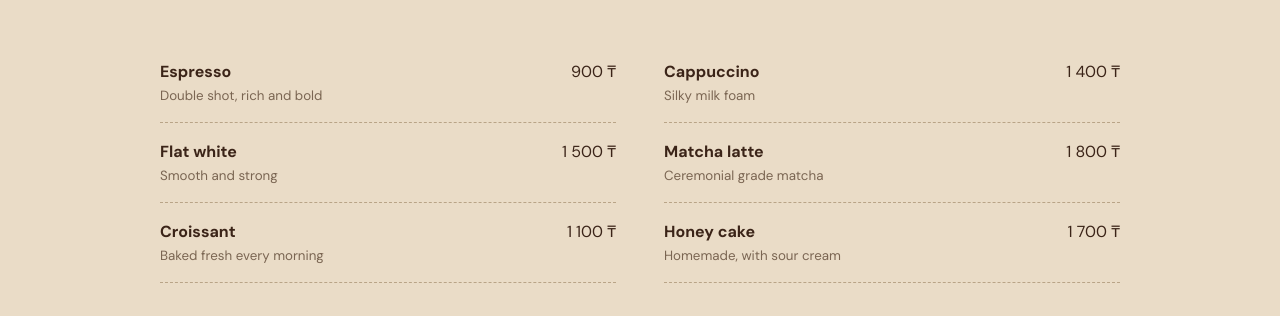
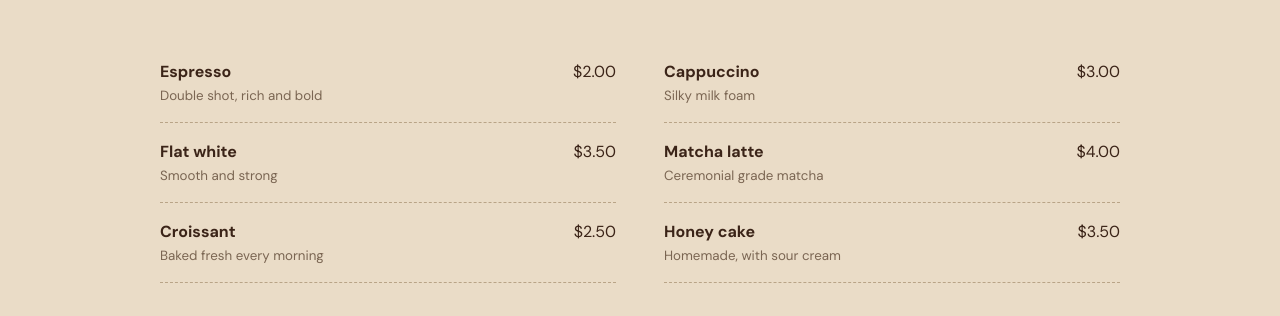
Before and after one commit to Batyrhan01/batarkhan-portfolio, a plain HTML site: page demos/coffee.html in a window 1280 px wide. Shown: the part 841-1157 px from the top of the page. Drawn offline with Linux system fonts and the light colour scheme.

Commit message:
Update coffee.html

```diff
--- a/demos/coffee.html
+++ b/demos/coffee.html
@@ -59,12 +59,12 @@
     <div class="wrap">
       <h2>Our menu</h2>
       <div class="items">
-        <div class="item"><div><b>Espresso</b><small>Double shot, rich and bold</small></div><span>900 ₸</span></div>
-        <div class="item"><div><b>Cappuccino</b><small>Silky milk foam</small></div><span>1 400 ₸</span></div>
-        <div class="item"><div><b>Flat white</b><small>Smooth and strong</small></div><span>1 500 ₸</span></div>
-        <div class="item"><div><b>Matcha latte</b><small>Ceremonial grade matcha</small></div><span>1 800 ₸</span></div>
-        <div class="item"><div><b>Croissant</b><small>Baked fresh every morning</small></div><span>1 100 ₸</span></div>
-        <div class="item"><div><b>Honey cake</b><small>Homemade, with sour cream</small></div><span>1 700 ₸</span></div>
+        <div class="item"><div><b>Espresso</b><small>Double shot, rich and bold</small></div><span>$2.00</span></div>
+        <div class="item"><div><b>Cappuccino</b><small>Silky milk foam</small></div><span>$3.00</span></div>
+        <div class="item"><div><b>Flat white</b><small>Smooth and strong</small></div><span>$3.50</span></div>
+        <div class="item"><div><b>Matcha latte</b><small>Ceremonial grade matcha</small></div><span>$4.00</span></div>
+        <div class="item"><div><b>Croissant</b><small>Baked fresh every morning</small></div><span>$2.50</span></div>
+        <div class="item"><div><b>Honey cake</b><small>Homemade, with sour cream</small></div><span>$3.50</span></div>
       </div>
     </div>
   </section>
```
